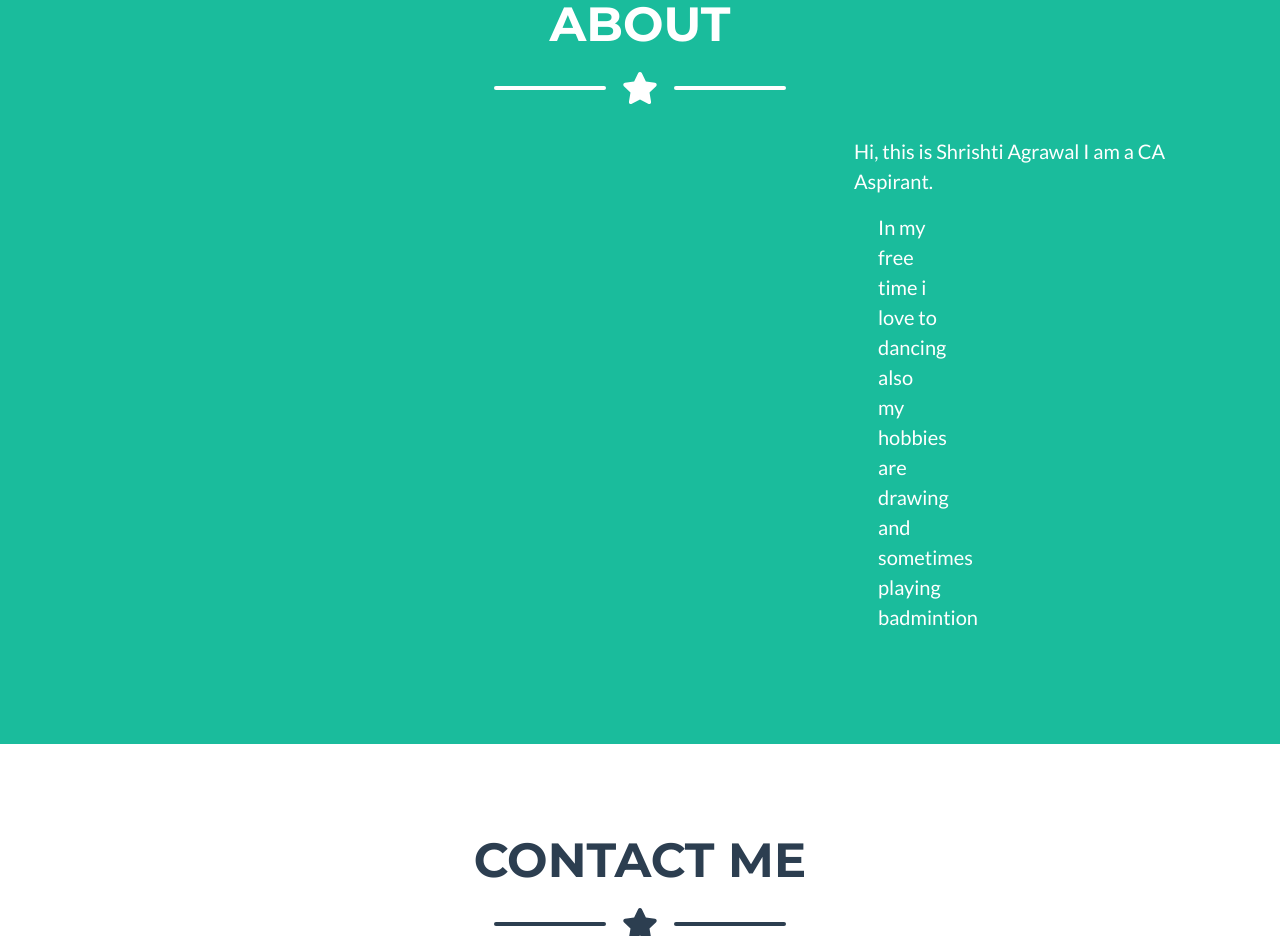
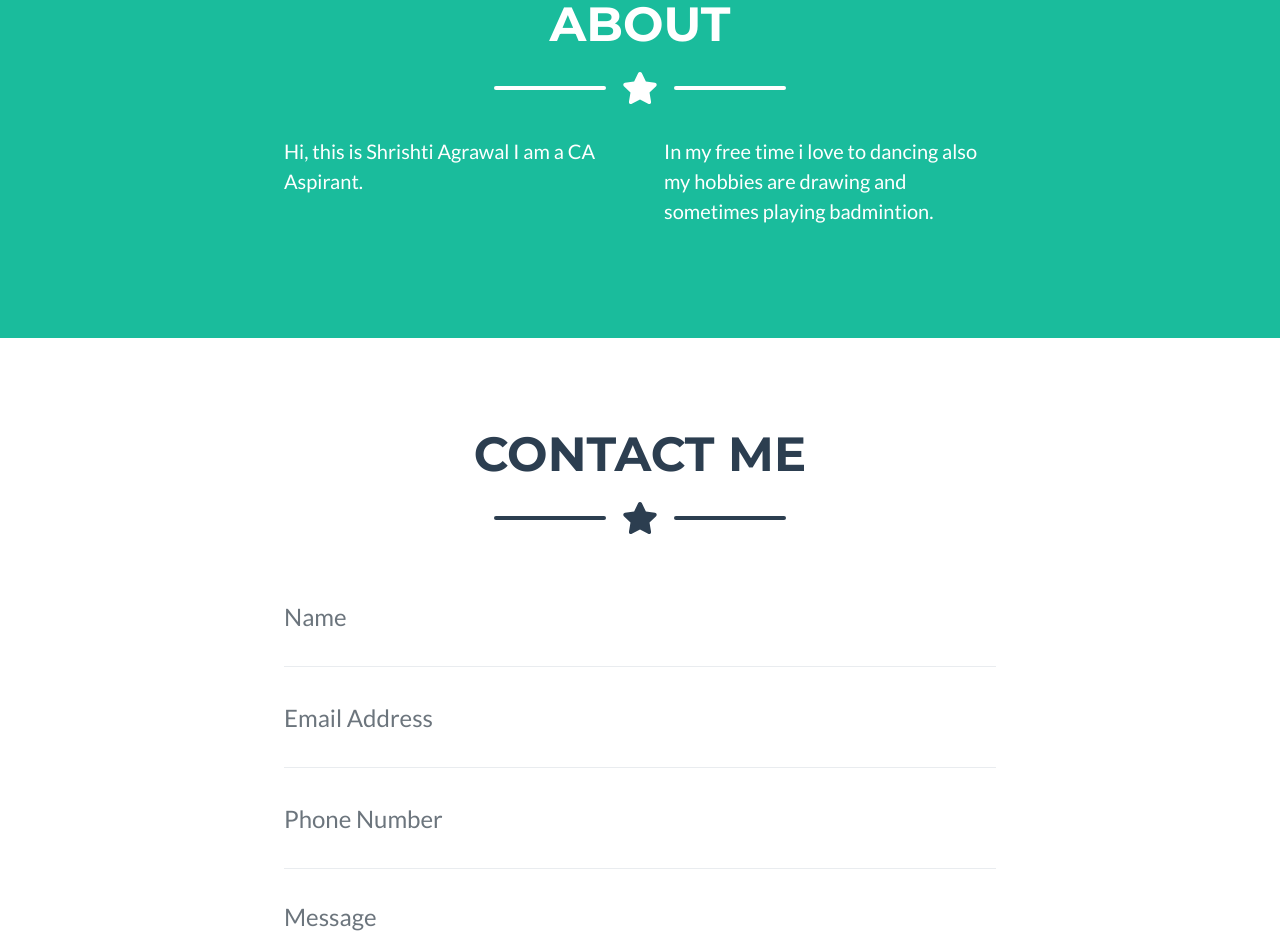
Before and after one commit to veda424/full_Stack_begining, a plain HTML site: page index.html in a window 1280 px wide. Shown: the part 1400-2336 px from the top of the page. Drawn offline with nearby package versions, Linux system fonts and the light colour scheme.

Commit message:
Update index.html

```diff
--- a/index.html
+++ b/index.html
@@ -114,8 +114,8 @@
                 </div>
                 <!-- About Section Content-->
                 <div class="row">
-                    <div class="col-lg-4 ml-auto"><p class="lead">  Hi, this is Shrishti Agrawal I am a CA Aspirant.
-                    <div class="col-lg-4 mr-auto"><p class="lead"> In my free time i love to dancing  also my hobbies are drawing and sometimes playing badmintion
+                    <div class="col-lg-4 ml-auto"><p class="lead">  Hi, this is Shrishti Agrawal I am a CA Aspirant. </p></div>
+                    <div class="col-lg-4 mr-auto"><p class="lead"> In my free time i love to dancing  also my hobbies are drawing and sometimes playing badmintion.</p></div>
             </div>
         </section>
         <!-- Contact Section-->
```
